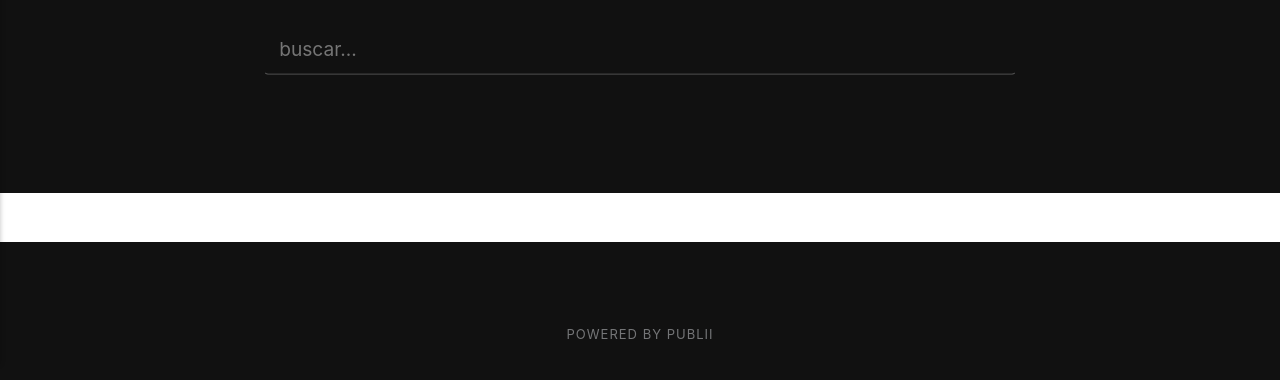
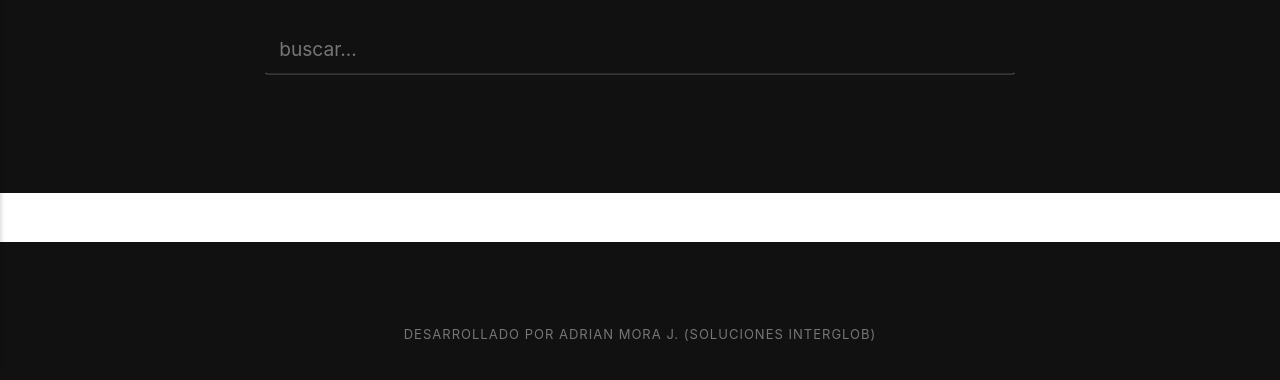
Before and after one commit to interglob/interglob.github.io, a plain HTML site: page search.html in a window 1280 px wide. Shown: the part 436-816 px from the top of the page. Drawn offline with Linux system fonts and the light colour scheme.

Commit message:
Updated from Publii

```diff
--- a/search.html
+++ b/search.html
@@ -6,7 +6,7 @@
 					gcse.src   = 'https://cse.google.com/cse.js?cx=' + cx;
 					var s = document.getElementsByTagName('script')[0];
 					s.parentNode.insertBefore(gcse, s);
-				})();</script><gcse:searchresults-only></gcse:searchresults-only></div></main></div><footer class="footer"><div class="footer__copyright"><p>Powered by Publii</p></div><button class="footer__bttop js-footer__bttop" aria-label="Back to top"><svg><title>Back to top</title><use xlink:href="https://interglob.github.io/assets/svg/svg-map.svg#toparrow"/></svg></button></footer><script>window.publiiThemeMenuConfig = {
+				})();</script><gcse:searchresults-only></gcse:searchresults-only></div></main></div><footer class="footer"><div class="footer__copyright"><p>Desarrollado por Adrian Mora J. (Soluciones Interglob)</p></div><button class="footer__bttop js-footer__bttop" aria-label="Back to top"><svg><title>Back to top</title><use xlink:href="https://interglob.github.io/assets/svg/svg-map.svg#toparrow"/></svg></button></footer><script>window.publiiThemeMenuConfig = {
             mobileMenuMode: 'sidebar',
             animationSpeed: 300,
             submenuWidth: 'auto',
```
Also changed, not shown: 404.html (+1 -1 lines), index.html (+1 -1 lines), tags/index.html (+1 -1 lines).
